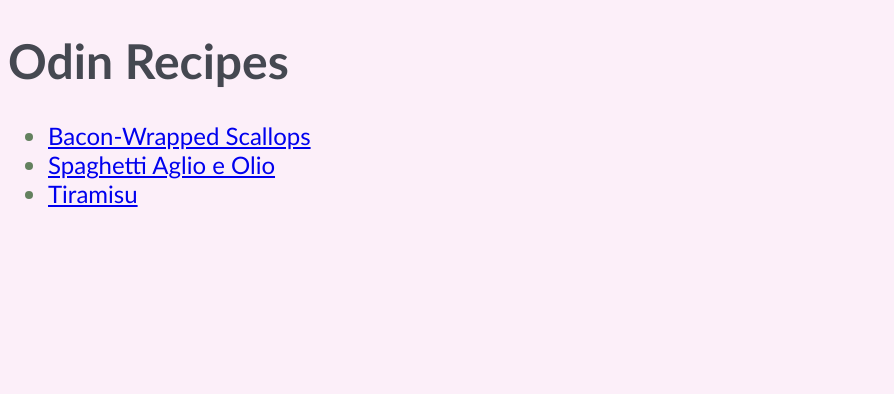
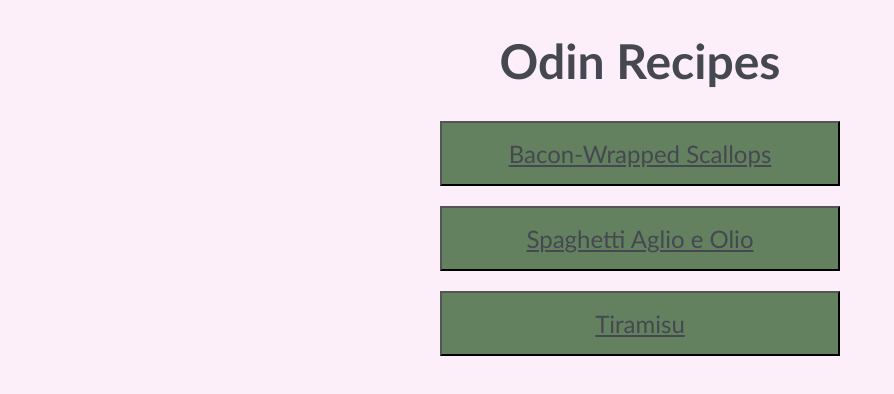
Before and after one commit to DefNotAvg/odin-recipes, a plain HTML site: page index.html in a window 1280 px wide. Shown: the whole page, without its empty margins (0-894 px from the left). Drawn offline with Linux system fonts and the light colour scheme.

Commit message:
Revise homepage

```diff
--- /dev/null
+++ b/css/styles.css
@@ -0,0 +1,33 @@
+* {
+    background-color: #fceff9;
+    color: #454851;
+    font-family:'Trebuchet MS', 'Lucida Sans Unicode', 'Lucida Grande', 'Lucida Sans', Arial, sans-serif;
+}
+
+h1 {
+    font-size: 3rem;
+    text-align: center;
+}
+
+a,
+button {
+    display: block;
+}
+
+a:hover,
+button:hover {
+    background-color: #9fb69c;
+}
+
+a {
+    background-color: transparent;
+    font-size: 1.5rem;
+    padding: 1rem;
+}
+
+button {
+    background-color: #63815f;
+    width: 25rem;
+    margin: 1.25rem auto;
+    padding: 0;
+}
--- a/index.html
+++ b/index.html
@@ -2,16 +2,14 @@
 <html lang="en">
     <head>
         <meta charset="UTF-8">
-        <link rel="stylesheet" href="styles.css">
+        <link rel="stylesheet" href="css/styles.css">
         <title>Project: Recipes</title>
     </head>
 
     <body>
         <h1>Odin Recipes</h1>
-        <ul>
-            <li><a href="recipes/bacon-wrapped-scallops.html">Bacon-Wrapped Scallops</a></li>
-            <li><a href="recipes/spaghetti-aglio-e-olio.html">Spaghetti Aglio e Olio</a></li>
-            <li><a href="recipes/tiramisu.html">Tiramisu</a></li>
-        </ul>
+        <button><a href="recipes/bacon-wrapped-scallops.html">Bacon-Wrapped Scallops</a></button>
+        <button><a href="recipes/spaghetti-aglio-e-olio.html">Spaghetti Aglio e Olio</a></button>
+        <button><a href="recipes/tiramisu.html">Tiramisu</a></button>
     </body>
 </html>
```
Also changed, not shown: css/recipes.css (renamed from styles.css, +4 -4 lines), recipes/bacon-wrapped-scallops.html (+1 -1 lines), recipes/spaghetti-aglio-e-olio.html (+1 -1 lines), recipes/tiramisu.html (+1 -1 lines).
